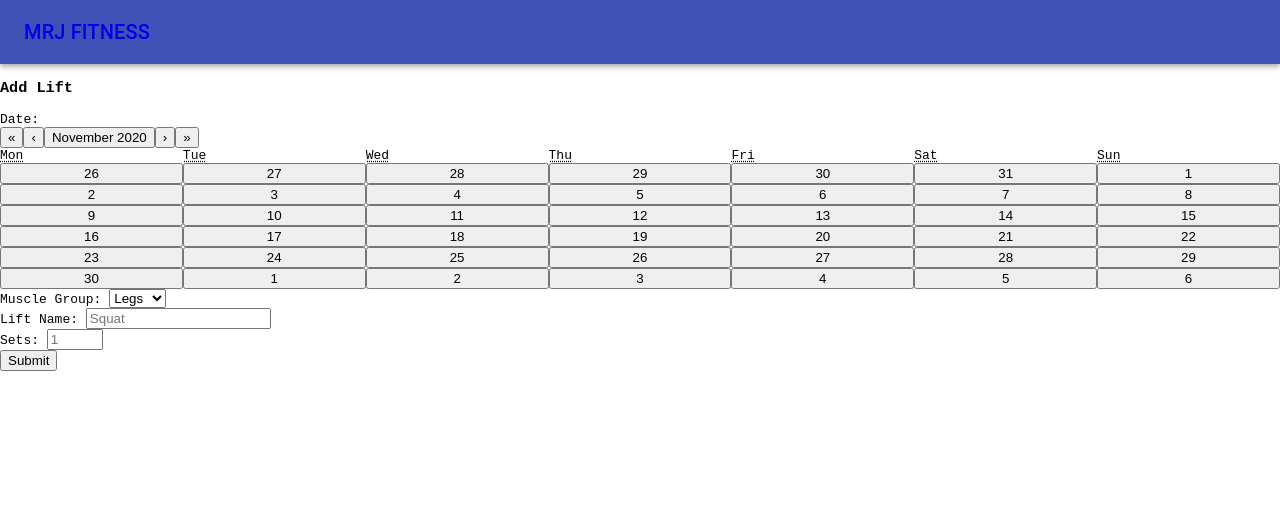
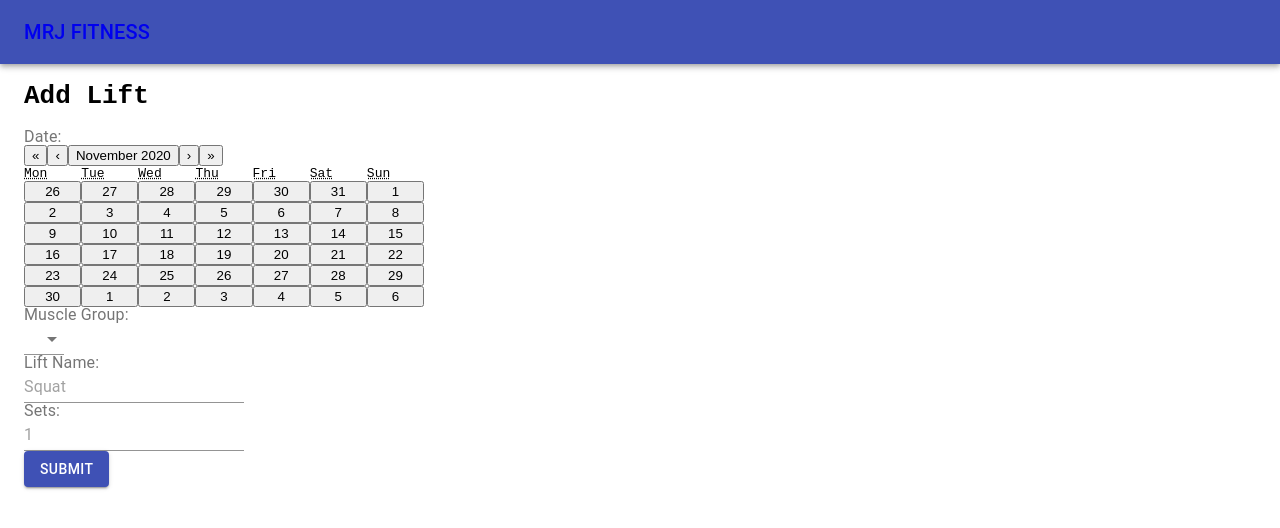
Before and after one commit to sheckjess/project-8-frontend, a React (Create React App) app: page /lifting in a window 1280 px wide. Shown: the top 528 px of the page. Built offline with nearby package versions, Linux system fonts and the light colour scheme.

Commit message:
added material ui to my LiftSubmitter

```diff
--- a/src/Components/LiftSubmitter.js
+++ b/src/components/LiftSubmitter.js
@@ -1,5 +1,13 @@
 import React, { Component } from "react";
 import Calendar from "react-calendar";
+
+// Material UI
+import { Container } from '@material-ui/core';
+import { Input } from '@material-ui/core';
+import { Button } from '@material-ui/core';
+import { Select, MenuItem, InputLabel, Box } from '@material-ui/core';
+
+
 // eslint-disable-next-line
 const axios = require("axios");
 
@@ -82,43 +90,44 @@ class LiftSubmitter extends Component {
     for (let i = 0; i < this.state._numberOfSets; i++) {
       arrayOfReps.push(
         <div>
-          <label>Set {i+1} Reps: </label>
+          <InputLabel>Set {i+1} Reps: </InputLabel>
           <input id={i} required onChange={this.onChangeReps} type="number" placeholder="5" min='1' max='100'></input>
-          <label>Set {i+1} Weight: </label>
+          <InputLabel>Set {i+1} Weight: </InputLabel>
           <input id={i} required onChange={this.onChangeRepWeight} type="number" placeholder="20" min='10' step='5' max='1000'></input>
         </div>
       );
     }
 
     return (
-      <>
-        <h3>Add Lift</h3>
+      <Container>
+        <h1>Add Lift</h1>
+        <Box maxWidth={400}>
         <form onSubmit={this.onSubmit}>
-          <div className="form-group">
-            <label>Date: </label>
+          <div className="">
+            <InputLabel>Date: </InputLabel>
             <Calendar defaultView="month" onChange={this.onChangeDate} />
           </div>
-          <div className="form-group">
-            <label>Muscle Group: </label>
-            <select required onChange={this.onChangeMuscleGroup} type="select">
-              <option>Legs</option>
-              <option>Chest</option>
-              <option>Arms</option>
-              <option>Back</option>
-            </select>
+          <div className="">
+            <InputLabel>Muscle Group: </InputLabel>
+            <Select required onChange={this.onChangeMuscleGroup} type="select">
+              <MenuItem>Legs</MenuItem>
+              <MenuItem>Chest</MenuItem>
+              <MenuItem>Arms</MenuItem>
+              <MenuItem>Back</MenuItem>
+            </Select>
           </div>
-          <div className="form-group">
-            <label>Lift Name: </label>
-            <input
+          <div className="">
+            <InputLabel>Lift Name: </InputLabel>
+            <Input
               required
               onChange={this.onChangeLiftName}
               type="text"
               placeholder="Squat"
-            ></input>
+            ></Input>
           </div>
-          <div className="form-group">
-            <label>Sets: </label>
-            <input
+          <div className="">
+            <InputLabel>Sets: </InputLabel>
+            <Input
               required
               onChange={this.onChangeSets}
               type="number"
@@ -126,16 +135,17 @@ class LiftSubmitter extends Component {
               step="1"
               min="1"
               max="10"
-            ></input>
+            ></Input>
           </div>
 
           {arrayOfReps}
 
-          <button type="submit" className="">
+          <Button variant="contained" color='primary' type="submit" className="">
             Submit
-          </button>
+          </Button>
         </form>
-      </>
+        </Box>
+        </Container>
     );
   }
 }
```
Also changed, not shown: src/components/CardioSubmitter.js (renamed from src/Components/CardioSubmitter.js), src/components/HomePage.js (renamed from src/Components/HomePage.js), src/components/LandButtons.js (renamed from src/Components/LandButtons.js), src/components/NavBar.js (renamed from src/Components/NavBar.js).
